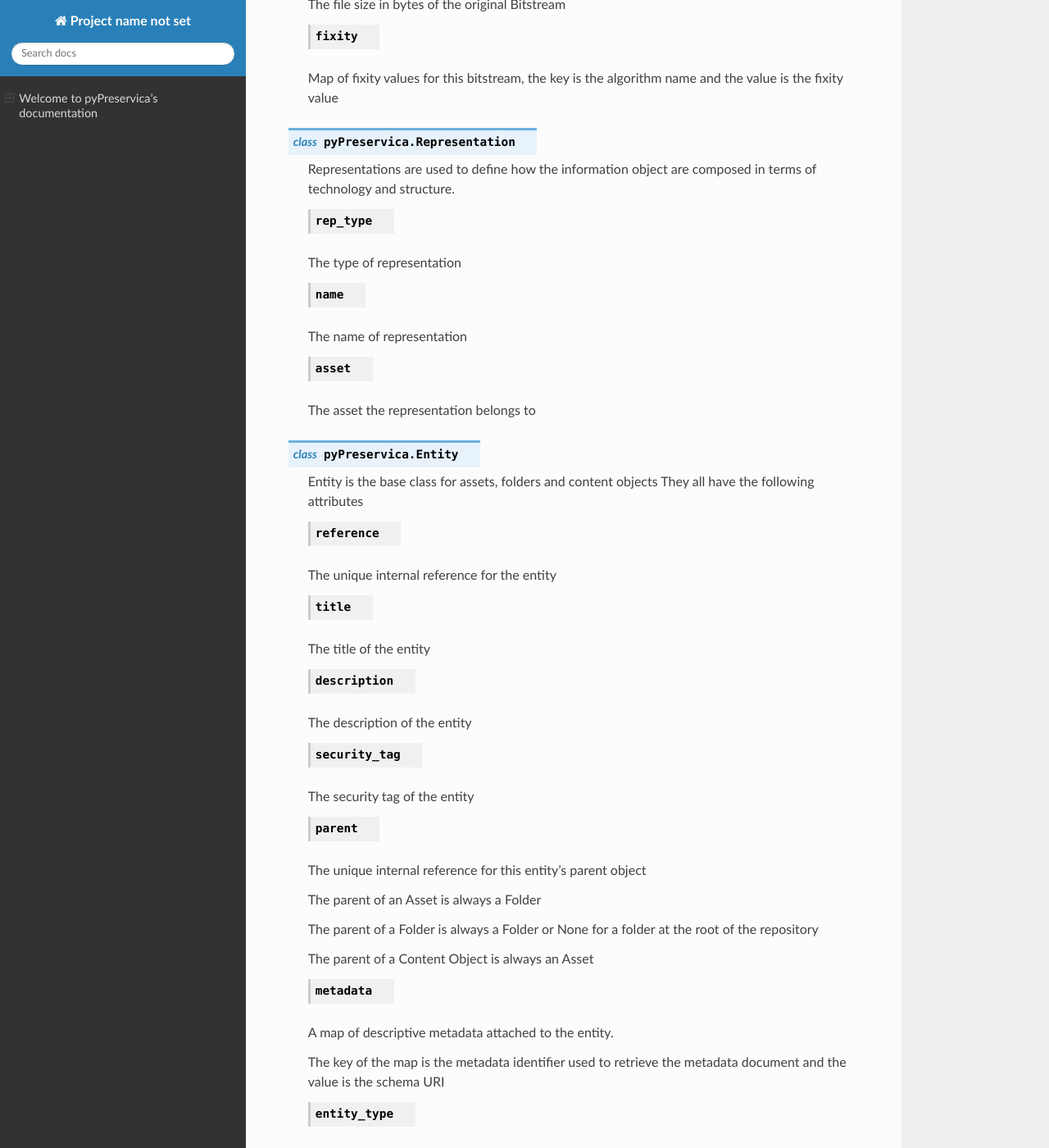
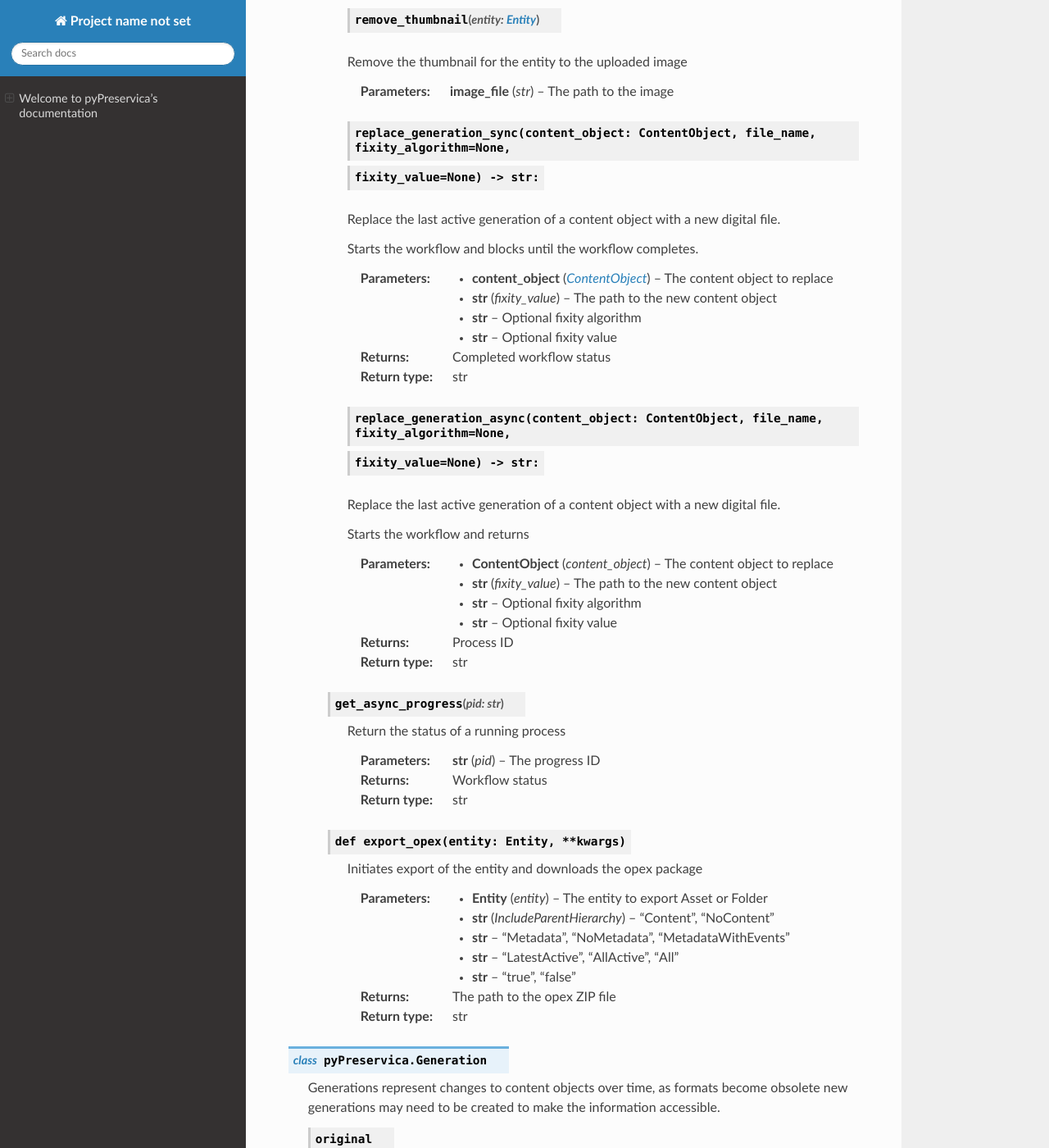
Before and after one commit to carj/pyPreservica, a Sphinx documentation site: the page built from docs/index.rst, in a window 1280 px wide and 1400 px high, scrolled down 44151 px. Shown: the whole window at 82% size. Built offline with Sphinx 7.4.7 and the Read the Docs theme 2.0.0, drawn with Linux system fonts in a browser that asks for light colours; some of the changed text lies outside the part shown.

Commit message:
code tidy up for 1.0.1

```diff
--- a/docs/index.rst
+++ b/docs/index.rst
@@ -1643,7 +1643,7 @@
 
 PyPreservica provides a python interface for using the Preservation Action Registry API
 
-https://developers.preservica.com/api-reference/3-upload-content-s3-compatible
+https://demo.preservica.com/Registry/par/documentation.html
 
 For more information on PAR see: https://parcore.org/
 
@@ -1655,9 +1655,14 @@
 The interfaces for reading information from the PAR are non-authenticated calls. Only a server address is
 required. All the interfaces for reading information return JSON documents.
 
+The JSON documents can be converted into Python Dictionaries using the standard json library.
+
+
 * Format Families
 
 .. code-block:: python
+
+     import json
 
      par = PreservationActionRegistry(server="par-server.com")
      json_document = par.format_families()
@@ -1770,6 +1775,7 @@
 Workflow API
 ~~~~~~~~~~~~~~~~~~~~~~~~~~~~~~~~~
 
+https://preview.preservica.com/sdb/rest/workflow/documentation.html
 
 
 Entity API Developer Interface
@@ -2092,6 +2098,94 @@
     :param int previous_days: The number of days to check for changes.
     :return: A list of entities
     :rtype: list
+
+
+    .. py:method::  all_events()
+
+    Returns a list of events for the user's tenancy
+
+    This method uses a generator function to make repeated calls to the server for every page of results.
+
+    :return: A list of events
+    :rtype: list
+
+    .. py:method::  entity_events(entity: Entity)
+
+    Returns a list of event actions performed against this entity
+
+    This method uses a generator function to make repeated calls to the server for every page of results.
+
+    :param Entity entity: The entity
+    :return: A list of events
+    :rtype: list
+
+
+    .. py:method::  add_thumbnail(entity: Entity, image_file: str)
+
+    Set the thumbnail for the entity to the uploaded image
+
+    Supported image formats are png, jpeg, tiff, gif and bmp. The image must be 10MB or less in size.
+
+    :param Entity entity: The entity
+    :param str image_file: The path to the image
+
+
+    .. py:method::  remove_thumbnail(entity: Entity)
+
+    Remove the thumbnail for the entity to the uploaded image
+
+    :param str image_file: The path to the image
+
+
+    .. py:method::  replace_generation_sync(content_object: ContentObject, file_name, fixity_algorithm=None,
+                                fixity_value=None) -> str:
+
+    Replace the last active generation of a content object with a new digital file.
+
+    Starts the workflow and blocks until the workflow completes.
+
+    :param ContentObject content_object: The content object to replace
+    :param file_name str: The path to the new content object
+    :param fixity_algorithm str: Optional fixity algorithm
+    :param fixity_value str: Optional fixity value
+    :return: Completed workflow status
+    :rtype: str
+
+    .. py:method::  replace_generation_async(content_object: ContentObject, file_name, fixity_algorithm=None,
+                                fixity_value=None) -> str:
+
+    Replace the last active generation of a content object with a new digital file.
+
+    Starts the workflow and returns
+
+    :param content_object ContentObject: The content object to replace
+    :param file_name str: The path to the new content object
+    :param fixity_algorithm str: Optional fixity algorithm
+    :param fixity_value str: Optional fixity value
+    :return:  Process ID
+    :rtype: str
+
+
+   .. py:method::  get_async_progress(pid: str)
+
+    Return the status of a running process
+
+
+    :param pid str: The progress ID
+    :return:  Workflow status
+    :rtype: str
+
+   .. py:method::  def export_opex(entity: Entity, **kwargs)
+
+    Initiates export of the entity and downloads the opex package
+
+    :param entity Entity: The entity to export Asset or Folder
+    :param IncludeContent str: "Content", "NoContent"
+    :param IncludeMetadata str: "Metadata", "NoMetadata", "MetadataWithEvents"
+    :param IncludedGenerations str: "LatestActive", "AllActive", "All"
+    :param IncludeParentHierarchy str: "true", "false"
+    :return: The path to the opex ZIP file
+    :rtype: str
 
 
 .. py:class:: Generation
--- a/setup.py
+++ b/setup.py
@@ -13,7 +13,7 @@
 # This call to setup() does all the work
 setup(
     name=PKG,
-    version="1.0.0",
+    version="1.0.1",
     description="Python library for the Preservica API",
     long_description=README,
     long_description_content_type="text/markdown",
```
Also changed, not shown: 1 other file.
